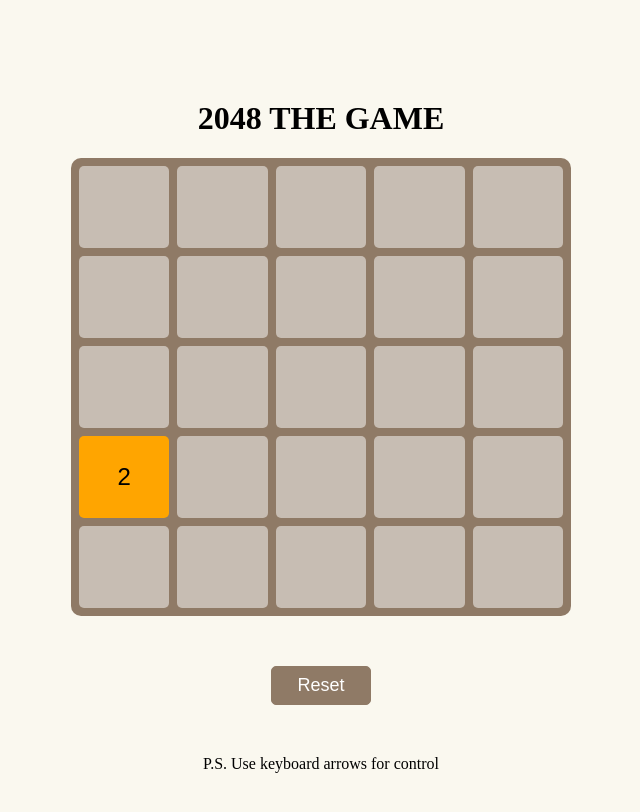
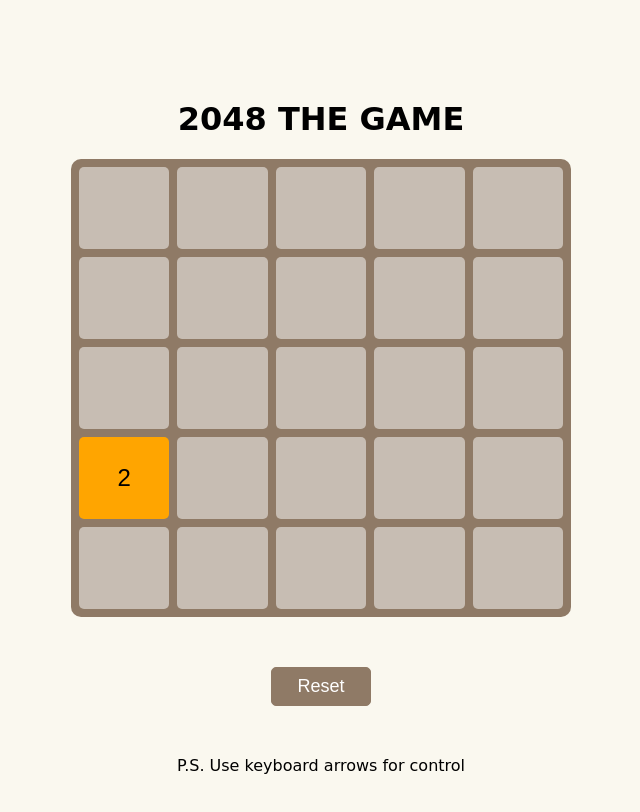
Before and after one commit to aivan3d66/game-2048, a React (Create React App) app: page / in a window 1280 px wide. Shown: the top 812 px of the page, without its empty margins (319-959 px from the left). Built offline with nearby package versions, Linux system fonts and the light colour scheme.

Commit message:
add upd app font-family

```diff
--- a/src/App.css
+++ b/src/App.css
@@ -25,12 +25,12 @@ body {
 }
 
 .App h1 {
-  font-family: Bradley Hand, cursive;
+  font-family: Comic Sans MS, Comic Sans, cursive;
   text-transform: uppercase;
 }
 
 .App p {
-  font-family: Bradley Hand, cursive;
+  font-family: Comic Sans MS, Comic Sans, cursive;
 }
 
 .game-board {
```
